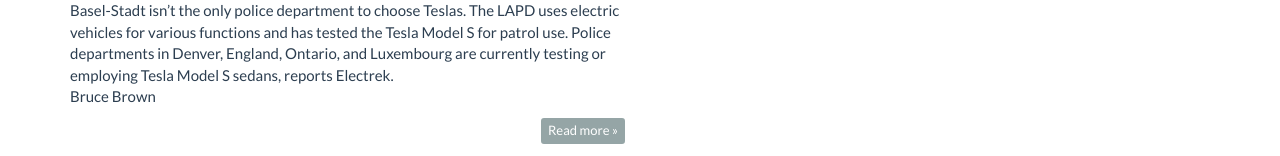
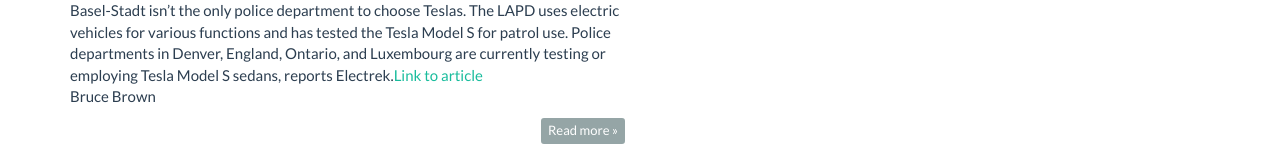
Before and after one commit to svetlozarbg/svetlozarbg.github.io, a plain HTML site: page indexlogged.html in a window 1280 px wide. Shown: the part 886-1042 px from the top of the page. Drawn offline with Linux system fonts and the light colour scheme.

Commit message:
Uptade link

```diff
--- a/indexlogged.html
+++ b/indexlogged.html
@@ -42,7 +42,7 @@
                     <p>
                         New Swiss police cruisers will be cleaner, cheaper, and way faster than the dirtier cars used now. The Basel-Stadt, Switzerland’s law enforcement agency, focused on economy and ecology in its decision to replace current diesel-powered vehicles with Tesla Model X police cars.<br> Though the department has already faced a backlash from naysayers, particularly in regards to cost, it does have at least one fan of its decision. Tesla CEO Elon Musk, not one to mince words, called the move a “smart” one. “Plus,” he added, “the bad guys will def not escape.”<br> Environmental concerns were foremost in the search for new police cars. Because the choice of fully electric vehicles that meet the department’s requirements is limited to a single source, the usual process of soliciting competitive bids was bypassed. The Tesla Model X more than meets the department’s needs. <br>Current police vehicles in service in the area travel an average 120 miles per day. That distance falls well within the Tesla’s 310-mile range per full charge. The acquisition plan also includes two electrical charging stations for the central vehicle storage and maintenance facility, and two stations in each of two additional police stations.<br>
                         he Tesla Model X’s payload, storage space, and excellent handling figured in the Swiss decision, but ownership and operational costs plus clean air were the most important factors.<br>Basel’s current diesel police cruisers each cost about $97,000. At approximately $147,000 fully equipped with specified police equipment, the Tesla initial purchase cost is higher than the diesel-powered cars they will replace. Operation and maintenance will cost less for the Teslas and eventual resale value will be higher, according to the police department. Overall, the plan is a financial and environmental win.<br>Drawing from the department’s 1 million Swiss franc budget allocation (approximately $1,048,000), the first of seven ordered Teslas is due to arrive in Fall 2018. The rest of the SUVs are slated for delivery in 2019, police spokesperson Martin Schütz said in an interview with Telebasel.<br>The Basel police department’s decision was relatively easy, despite accusations of police driving luxury cars and questions by local politicians concerning why BMW or Mercedes weren’t considered.<br>“The planned replacement of diesel combi vehicles for the alarm chips by the Tesla Model X 100D brings only advantages in terms of economy and ecology as well as in view of the existing storage space in the vehicle and safety,” Schütz told Telebasel.<br>
-                        Basel-Stadt isn’t the only police department to choose Teslas. The LAPD uses electric vehicles for various functions and has tested the Tesla Model S for patrol use. Police departments in Denver, England, Ontario, and Luxembourg are currently testing or employing Tesla Model S sedans, reports Electrek.<br>Bruce Brown
+                        Basel-Stadt isn’t the only police department to choose Teslas. The LAPD uses electric vehicles for various functions and has tested the Tesla Model S for patrol use. Police departments in Denver, England, Ontario, and Luxembourg are currently testing or employing Tesla Model S sedans, reports Electrek.<a href="https://www.digitaltrends.com/cars/tesla-model-x-swiss-police/">Link to article</a><br>Bruce Brown
 
                     </p>
 
```
